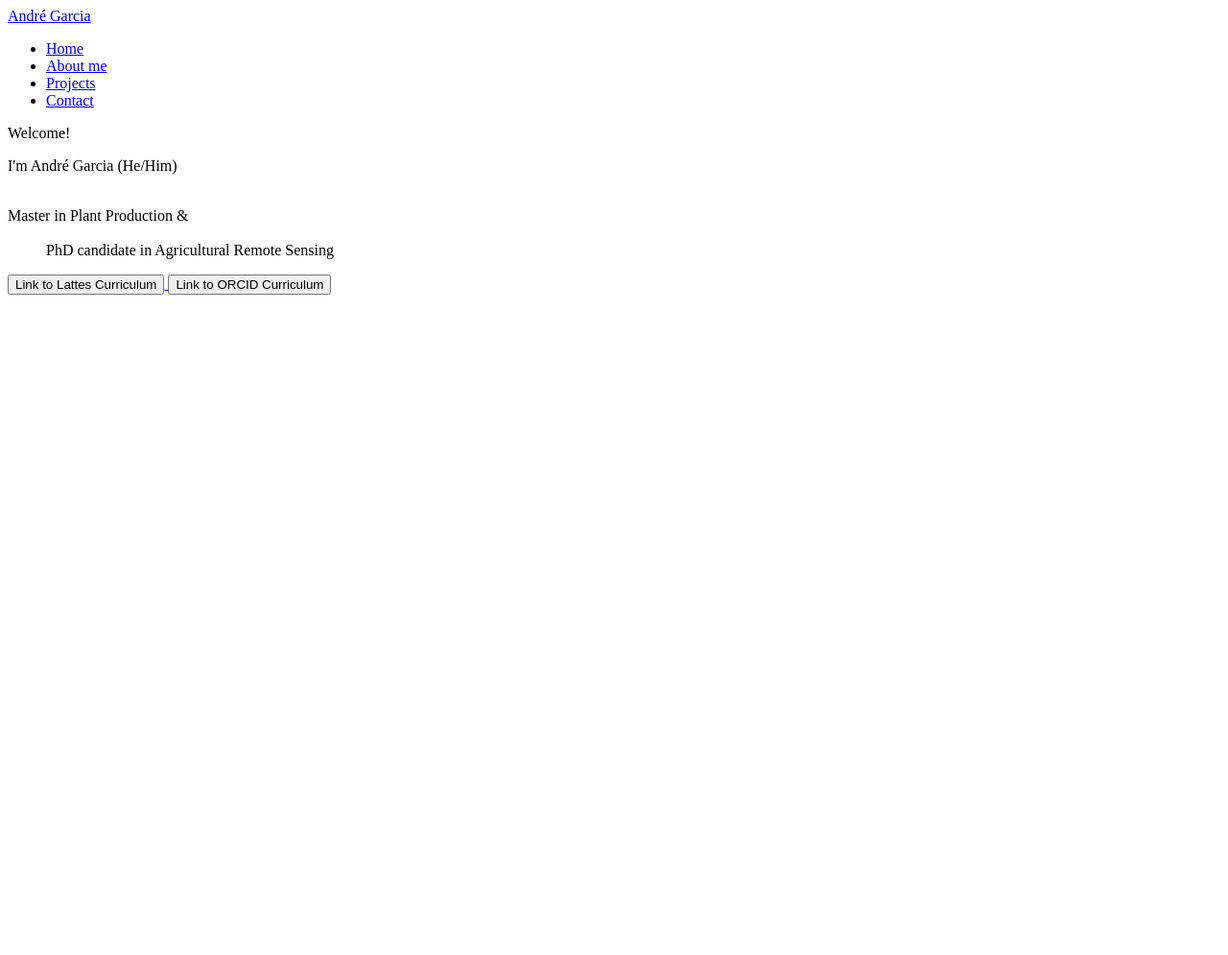
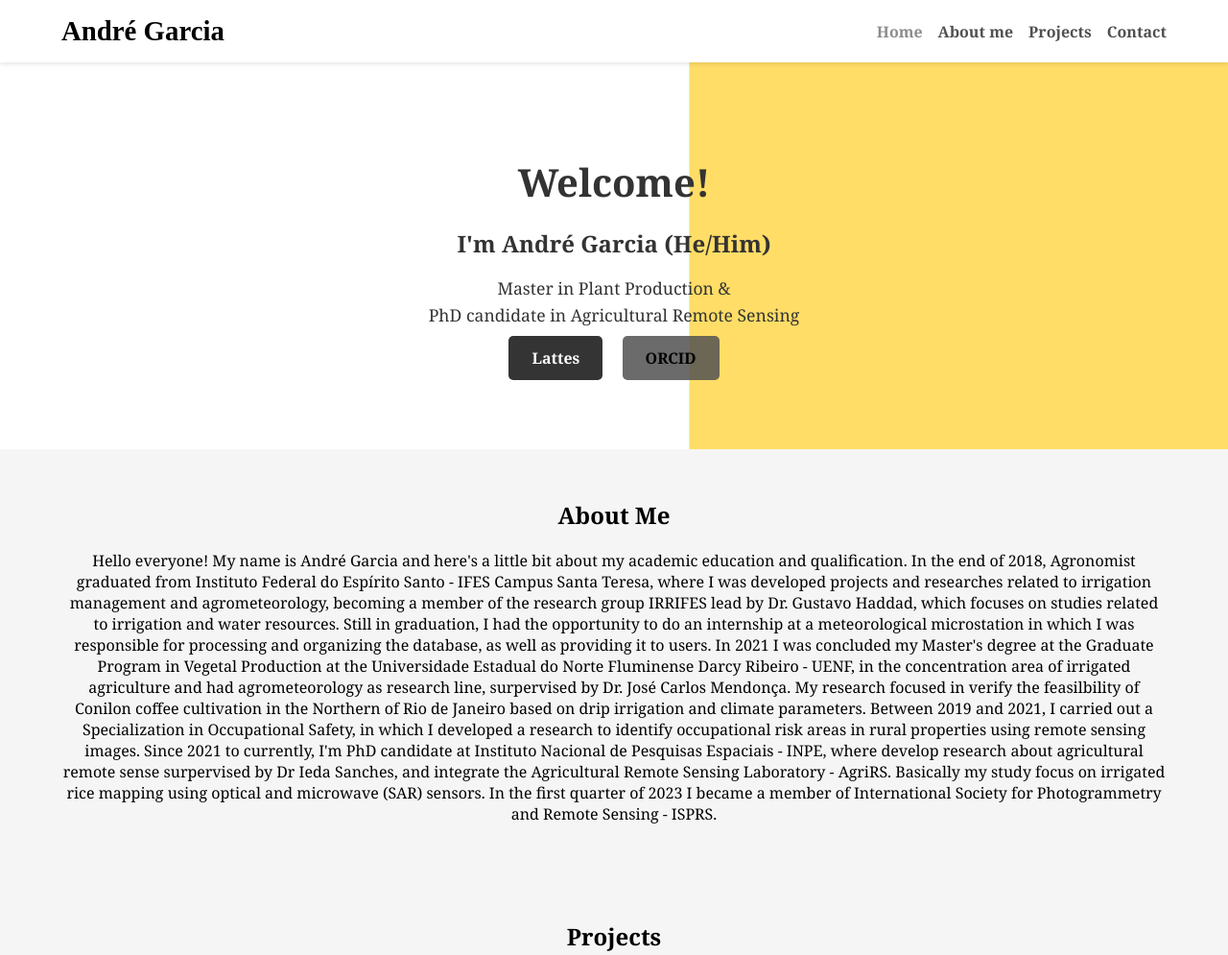
Before and after one commit to Dalla01/MyPersonalPage, a plain HTML site: page index.html in a window 1280 px wide. Shown: the top 995 px of the page at 96% size. Before the commit the page ends 800 px from the top, so only its background shows below. Drawn offline with Linux system fonts and the light colour scheme.

Commit message:
Add files via upload

```diff
--- a/index.html
+++ b/index.html
@@ -1,54 +1,236 @@
 <!DOCTYPE html>
 <html lang="en">
+
 <head>
-    <meta charset="UTF-8">
-    <meta http-equiv="X-UA-Compatible" content="IE=edge">
-    <meta name="viewport" content="width=device-width, initial-scale=1.0">
-    <title>Andre Garcia Page's</title>
-    <link rel="stylesheet" type="text/css" href="style.css">
+  <meta charset="UTF-8">
+  <meta name="viewport" content="width=device-width, initial-scale=1.0">
+  <title>Andre Garcia</title>
+  <style>
+    body {
+      margin: 0;
+      font-family: 'Cambria', serif;
+      background-color: #f6f5f5;
+    }
+
+    header {
+      background: #fff;
+      box-shadow: 0 2px 4px rgba(0, 0, 0, 0.1);
+      position: sticky;
+      top: 0;
+      z-index: 1000;
+    }
+
+    nav {
+      display: flex;
+      justify-content: space-between;
+      align-items: center;
+      padding: 1rem 5%;
+    }
+
+    .logo {
+      font-size: 1.8rem;
+      font-weight: bold;
+      font-family: 'Ink Free';
+    }
+
+    nav ul {
+      list-style: none;
+      display: flex;
+      gap: 1rem;
+      margin: 0;
+      padding: 0;
+    }
+
+    nav ul li a {
+      text-decoration: none;
+      font-weight: bold;
+      color: #505050;
+    }
+
+    nav ul li a.active {
+      color: rgba(0, 0, 0, 0.45);
+    }
+
+    .hero {
+      padding: 4rem 5%;
+      text-align: center;
+      background-image: url('images/bg.png');
+      background-size: cover;
+      background-position: center;
+      color: #333;
+    }
+
+    .hero h1 {
+      font-size: 2.5rem;
+      margin-bottom: 1rem;
+    }
+
+    .hero h2 {
+      font-size: 1.5rem;
+      margin-bottom: 1rem;
+    }
+
+    .hero p {
+      font-size: 1.1rem;
+      line-height: 1.6;
+      max-width: 600px;
+      margin: 0 auto;
+    }
+
+    .buttons a {
+      display: inline-block;
+      padding: 0.75rem 1.5rem;
+      margin: 0.5rem;
+      border-radius: 5px;
+      text-decoration: none;
+      font-weight: bold;
+    }
+
+    .btn1 {
+      background: rgba(17, 17, 17, 0.85);
+      color: #fff;
+    }
+
+    .btn2 {
+      background: rgba(83, 82, 82, 0.85);
+      color: #000;
+    }
+
+    .projects, .about, .contact {
+      padding: 2rem 5%;
+      text-align: center;
+    }
+
+    .project-card {
+      background: #f8ef73;
+      padding: 1rem;
+      margin: 1rem;
+      border-radius: 10px;
+      max-width: 300px;
+      margin: 1rem auto;
+    }
+
+    .project-card img {
+      max-width: 100%;
+      border-radius: 5px;
+    }
+
+    .social-media {
+      display: flex;
+      justify-content: center;
+      gap: 1rem;
+      flex-wrap: wrap;
+      background: #f8ef73;
+      padding: 1rem;
+    }
+
+    .social-media a img {
+      width: 50px;
+      transition: transform 0.3s;
+    }
+
+    .social-media a:hover img {
+      transform: scale(1.2);
+    }
+
+    footer {
+      text-align: center;
+      padding: 1rem;
+      font-size: 0.9rem;
+      color: #888;
+    }
+
+    @media (max-width: 768px) {
+      nav ul {
+        flex-direction: column;
+        align-items: center;
+      }
+
+      .hero h1 {
+        font-size: 2rem;
+      }
+
+      .hero h2 {
+        font-size: 1.2rem;
+      }
+    }
+  </style>
 </head>
+
 <body>
-<!-- Header menu code-->
- <section>
+  <header>
+    <nav>
+      <div class="logo">André Garcia</div>
+      <ul>
+        <li><a href="#" class="active">Home</a></li>
+        <li><a href="#about">About me</a></li>
+        <li><a href="#projects">Projects</a></li>
+        <li><a href="#contact">Contact</a></li>
+      </ul>
+    </nav>
+  </header>
 
-    <nav>
-        <a href="#" class="logo"> André Garcia </a>
+  <section class="hero">
+    <h1>Welcome!</h1>
+    <h2>I'm André Garcia (He/Him)</h2>
+    <p>Master in Plant Production &<br>PhD candidate in Agricultural Remote Sensing</p>
+    <div class="buttons">
+      <a class="btn1" href="http://lattes.cnpq.br/7262240008707700" target="_blank">Lattes</a>
+      <a class="btn2" href="https://orcid.org/0000-0001-9063-4397" target="_blank">ORCID</a>
+    </div>
+  </section>
 
-        <ul>
+  <section id="about" class="about">
+    <h2>About Me</h2>
+    <p>Hello everyone!
+        My name is André Garcia and here's a little bit about my academic education and qualification.
+        In the end of 2018, Agronomist graduated from Instituto Federal do Espírito Santo - IFES
+        Campus Santa Teresa, where I was developed projects and researches related to irrigation
+        management and agrometeorology, becoming a member of the research group IRRIFES lead by
+        Dr. Gustavo Haddad, which focuses on studies related to irrigation and water resources.
+        Still in graduation, I had the opportunity to do an internship at a meteorological microstation
+         in which I was responsible for processing and organizing the database, as well as providing it
+          to users. In 2021 I was concluded my Master's degree at the Graduate Program in Vegetal
+          Production at the Universidade Estadual do Norte Fluminense Darcy Ribeiro - UENF, in the
+          concentration area of irrigated agriculture and had agrometeorology as research line,
+           surpervised by Dr. José Carlos Mendonça. My research focused in verify the feasilbility of
+           Conilon coffee cultivation in the Northern of Rio de Janeiro based on drip irrigation and
+           climate parameters. Between 2019 and 2021, I carried out a Specialization in Occupational
+           Safety, in which I developed a research to identify occupational risk areas in rural
+           properties using remote sensing images.
+           Since 2021 to currently, I'm PhD candidate at Instituto Nacional de Pesquisas Espaciais -
+           INPE, where develop research about agricultural remote sense surpervised by Dr Ieda Sanches,
+            and integrate the Agricultural Remote Sensing Laboratory - AgriRS. Basically my study
+            focus on irrigated rice mapping using optical and microwave (SAR) sensors. In the first
+            quarter of 2023 I became a member of International Society for Photogrammetry and Remote
+            Sensing - ISPRS.</p>
+  </section>
 
-            <li><a href="#" class="active"> Home </a></li>
-            <li><a href="aboutme.html"> About me </a></li>
-            <li><a href="projects.html" > Projects </a></li>
-            <li><a href="contact.html"> Contact </a></li>
-        </ul>
+  <section id="projects" class="projects">
+    <h2>Projects</h2>
+    <div class="project-card">
+      <a href="https://mrpythoncreator.users.earthengine.app/view/time-series-safra">
+        <img src="images/TimeSeriesSafraLogo.png" alt="TSS Logo">
+        <p>Time series pattern of various crop types in Brazil using CONAB data.</p>
+      </a>
+    </div>
+  </section>
 
-    </nav>
+  <section id="contact" class="contact">
+    <h2>Contact</h2>
+    <p>Thank you for visiting! Feel free to contact me via the platforms below:</p>
+    <div class="social-media">
+      <a href="https://twitter.com/DecoDalla" target="_blank"><img src="images/twitterLogo.png" alt="Twitter"></a>
+      <a href="mailto:andre.garcia@inpe.br" target="_blank"><img src="images/emailLogo.png" alt="Email"></a>
+      <a href="https://medium.com/@andredallabg" target="_blank"><img src="images/mediumLogo.png" alt="Medium"></a>
+      <a href="https://www.linkedin.com/in/andr%C3%A9-dalla-b-garcia-a77b20116/" target="_blank"><img src="images/linkedinLogo.png" alt="LinkedIn"></a>
+      <a href="https://github.com/Dalla01" target="_blank"><img src="images/gitHubLogo.png" alt="GitHub"></a>
+    </div>
+  </section>
 
-        <!-- Content text-->
-    <div class="conteudo-texto">
-        <p> Welcome! </p>
-        <p> I'm André Garcia (He/Him) </p>
-        <p> <br>Master in Plant Production & <br>
-            <br> &nbsp;&nbsp;&nbsp;&nbsp; &nbsp;&nbsp;&nbsp;&nbsp;
-                            PhD candidate in Agricultural Remote Sensing <br></p>
-
-        <a href="http://lattes.cnpq.br/7262240008707700" target="_blank">
-            <button class="btn1"> Link to Lattes Curriculum </button>
-        </a>
-
-        <a href="https://orcid.org/0000-0001-9063-4397" target="_blank">
-            <button class="btn2"> Link to ORCID Curriculum</button>
-        </a>
-    </div>
-    <!--
-     // Background image
-    <div>
-        <img src="images/backgroundImg.png" class="imgbg" alt="ImageBackGround">
-
-    </div>
-    -->
-    </section>
-
+  <footer>
+    &copy; 2025 André Garcia. All rights reserved.
+  </footer>
 </body>
 
 </html>
--- /dev/null
+++ b/style.css
@@ -0,0 +1,66 @@
+* {
+    margin: 0;
+    padding: 0;
+    box-sizing: border-box;
+}
+
+body {
+    font-family: Arial, sans-serif;
+    line-height: 1.6;
+}
+
+header {
+    background: #333;
+    color: #fff;
+    padding: 1rem 0;
+}
+
+nav ul {
+    list-style: none;
+    display: flex;
+    justify-content: center;
+    align-items: center;
+    flex-wrap: wrap;
+}
+
+nav ul li {
+    margin: 0 1rem;
+}
+
+nav ul li a {
+    color: #fff;
+    text-decoration: none;
+    padding: 0.5rem 1rem;
+    border-radius: 5px;
+    transition: background 0.3s ease;
+}
+
+nav ul li a:hover {
+    background: #555;
+}
+
+main {
+    padding: 2rem;
+    text-align: center;
+}
+
+footer {
+    background: #333;
+    color: #fff;
+    text-align: center;
+    padding: 1rem 0;
+    position: absolute;
+    bottom: 0;
+    width: 100%;
+}
+
+/* Responsive Design */
+@media (max-width: 600px) {
+    nav ul {
+        flex-direction: column;
+    }
+
+    nav ul li {
+        margin: 0.5rem 0;
+    }
+}
```
